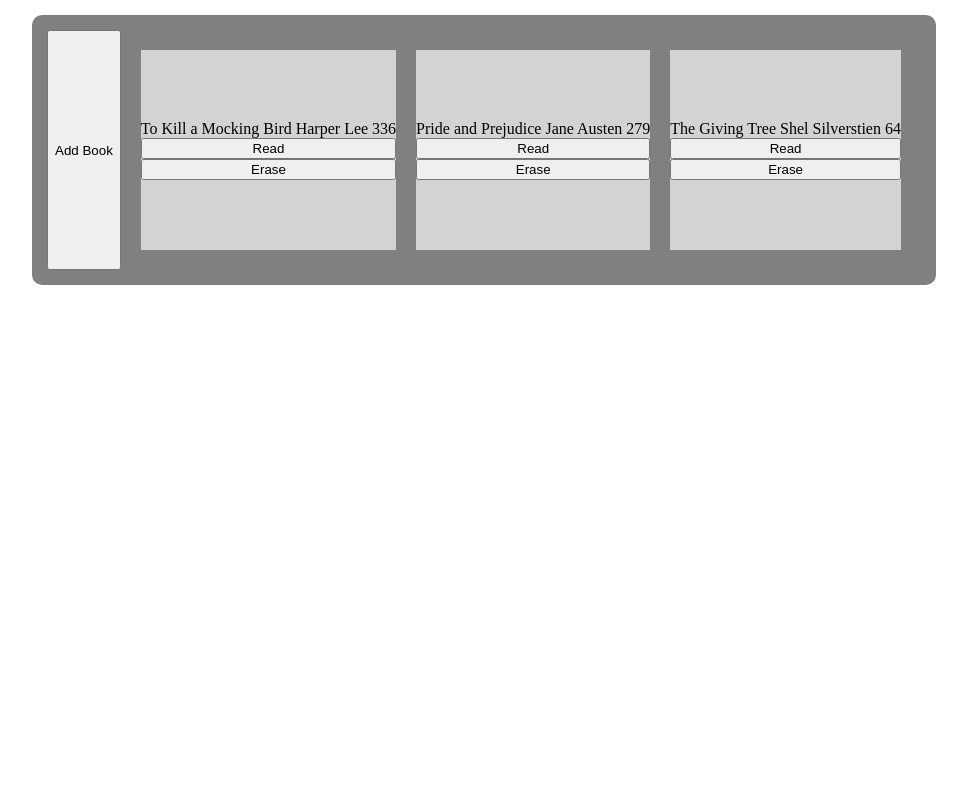
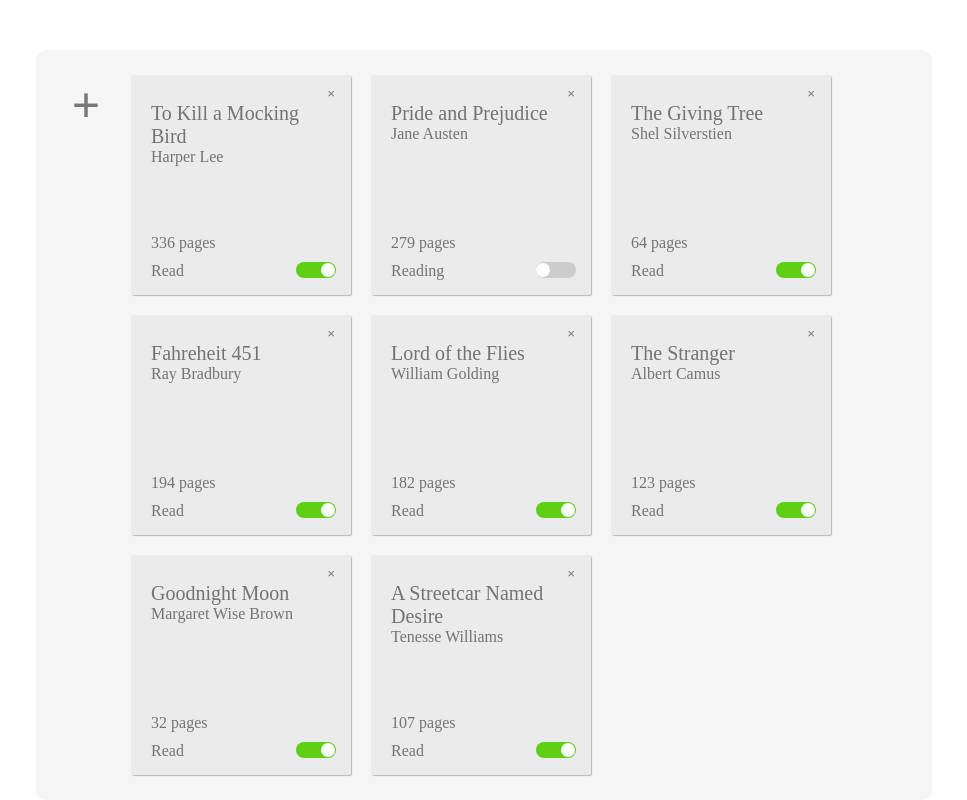
Before and after one commit to johndenny/library_project, a plain HTML site: page index.html in a window 1280 px wide. Shown: the whole page, without its empty margins (156-1123 px from the left). Drawn offline with Linux system fonts and the light colour scheme.

Commit message:
changed reading button to a toggle switch. organized layout.

```diff
--- a/index.html
+++ b/index.html
@@ -19,7 +19,10 @@
                 <label>Page Length:</label><br>
                 <input id="bookPages"/><br>
                 <label>Read?</label><br>
-                <input id="bookRead"/><br>
+                <label class="switch">
+                    <input id="bookRead" type="checkbox" value="Read">
+                    <span class="slider round"></span>
+                  </label><br>
                 <input type="button" value="Submit" id="btnSubmit" onclick="addBookToLibrary()">
                 <input type="button" value="Close" id="btnClose" onclick="closeForm()">
             </form>
@@ -30,13 +33,21 @@
 
     <div id="theContainer">
 
+        <div id="titleCntr">
+        </div>
+
         <div id="backgroundContainer">
 
-            <button id='openFormBtn' onclick="openForm()">Add Book</button>
+            <div id="addBookContainer">
+
+                <button id='openFormBtn' onclick="openForm()">+</button>
+            </div>
 
             <div class="books">
 
             </div>
+
+
 
         </div>
 
--- a/script.js
+++ b/script.js
@@ -13,17 +13,28 @@ function Book(title, author, pages, read) {
 
 const fillerBook1 = new Book('To Kill a Mocking Bird', 'Harper Lee', '336', 'Read');
 myLibrary.push(fillerBook1);
-const fillerBook2 = new Book('Pride and Prejudice', 'Jane Austen', '279', 'Read');
+const fillerBook2 = new Book('Pride and Prejudice', 'Jane Austen', '279', 'Reading');
 myLibrary.push(fillerBook2);
 const fillerBook3 = new Book('The Giving Tree', 'Shel Silverstien', '64', 'Read');
 myLibrary.push(fillerBook3);
+const fillerBook4 = new Book('Fahreheit 451', 'Ray Bradbury', '194', 'Read');
+myLibrary.push(fillerBook4);
+const fillerBook5 = new Book('Lord of the Flies', 'William Golding', '182', 'Read');
+myLibrary.push(fillerBook5);
+const fillerBook6 = new Book('The Stranger', 'Albert Camus', '123', 'Read');
+myLibrary.push(fillerBook6);
+const fillerBook7 = new Book('Goodnight Moon', 'Margaret Wise Brown', '32', 'Read');
+myLibrary.push(fillerBook7);
+const fillerBook8 = new Book('A Streetcar Named Desire', 'Tenesse Williams', '107', 'Read');
+myLibrary.push(fillerBook8);
 bookDisplay();
 
 function addBookToLibrary() {
     title = document.getElementById('bookTitle').value;
     author = document.getElementById('bookAuthor').value;
     pages = document.getElementById('bookPages').value;
-    read = document.getElementById('bookRead').value;
+    checkbox = document.getElementById('bookRead');
+    checkbox.checked === true ? read = checkbox.value : read = 'Reading';
     newBook = new Book(title, author, pages, read);
     myLibrary.push(newBook);
     document.getElementById('myForm').reset();
@@ -44,18 +55,42 @@ function bookDisplay() {
     for (i=0; i<myLibrary.length; i++) {
         div = document.createElement('div');
         div.setAttribute('id', `bookCards`);
-        div.innerHTML = `${myLibrary[i].title} ${myLibrary[i].author} ${myLibrary[i].pages}`;
         bookContainer.appendChild(div);
-        button = document.createElement('button');
-        button.setAttribute('id', 'readBtn');
-        button.setAttribute('onclick', `myLibrary[${i}].readSwitch()`)
-        button.innerText = `${myLibrary[i].read}`;
-        div.appendChild(button);
+        text = document.createElement('P');
+        text.setAttribute('id', 'bookTitle')
+        text.innerHTML = `${myLibrary[i].title}`;
+        div.appendChild(text);
+        text = document.createElement('P');
+        text.setAttribute('id', 'bookAuthor')
+        text.innerHTML = `${myLibrary[i].author}`;
+        div.appendChild(text);
+        text = document.createElement('P');
+        text.setAttribute('id', 'bookPages')
+        text.innerHTML = `${myLibrary[i].pages} pages`;
+        div.appendChild(text);
+        readCntr = document.createElement('div');
+        readCntr.setAttribute('id', 'readCntr');
+        div.appendChild(readCntr);
+        readText = document.createElement('P');
+        readText.setAttribute('id','readText');
+        readText.innerHTML = `${myLibrary[i].read}`;
+        readCntr.appendChild(readText);
+        readCheck = document.createElement('LABEL');
+        readCheck.setAttribute('class', 'switch');
+        readCntr.appendChild(readCheck);
+        input = document.createElement('INPUT');
+        input.setAttribute('type', 'checkbox');
+        readCheck.appendChild(input);
+        span = document.createElement('SPAN');
+        span.setAttribute('class', 'slider round')
+        span.setAttribute('onclick', `myLibrary[${i}].readSwitch()`);
+        readCheck.appendChild(span);
+        myLibrary[i].read === 'Read' ? input.checked = true : input.checked = false;
         button = document.createElement('button');
         button.setAttribute('id', 'eraseBtn');
         button.setAttribute('onclick', `eraseBook(${i})`);
-        button.innerText = 'Erase';
-        div.appendChild(button);
+        button.innerText = '×';
+        div.prepend(button);
     }
 }
 
--- a/style.css
+++ b/style.css
@@ -1,39 +1,135 @@
-body {
+html, body {
     margin: 0;
     height: 100%;
+}
+
+button {
+    padding: 0;
+}
+
+p {
+    margin: 0;
+    color: rgb(115, 115, 115);
+}
+
+p#bookTitle {
+    margin: 0 10px;
+    font-size: 20px;
+}
+
+p#bookAuthor {
+    margin: 0 10px;
+    flex-grow: 1;
+}
+
+p#bookPages {
+    margin: 10px;
 }
 
 div#theContainer {
     display: flex;
     justify-content: center;
-    align-items: center;
+    align-items: flex-start;
     height: 100%;
     width: 100%;
 }
 
 div#backgroundContainer {
     display: flex;
-    background: grey;
+    background: rgb(245, 245, 245);
     padding: 15px;
     border-radius: 10px;
-    margin-top: 15px;
+    margin: 50px 100px;
+    width: 866px;
 }
 
 div.books{
     display: flex;
-    justify-content: center;
+    flex-wrap: wrap;
+    justify-content: flex-start;
     align-items: center;
-    padding: 10px;
 }
 
-div#bookCards {
+div#bookCards  {
     display: flex;
     flex-direction: column;
-    justify-content: center;
-    align-self: center;
     margin: 10px;
+    padding: 10px;
+    border-radius: 2px;
+    box-shadow: 1px 1px 1px rgb(185, 185, 185);
+    background: rgb(235, 235, 235);
     height: 200px;
-    background: lightgray;
+    width: 200px;
+}
+
+div#addBookContainer {
+    display: flex;
+    flex-direction: column;
+    align-items: flex-start;
+    margin: 10px;
+
+}
+
+button#readBtn {
+    align-self: flex-end;
+}
+
+button#eraseBtn {
+    align-self: flex-end;
+    padding: 0 5px;
+    border-radius: 50%;
+    border-style: solid;
+    border-width: 1px;
+    border-color: rgb(235, 235, 235);
+    color: rgb(120, 120, 120);
+    background: rgb(235, 235, 235);
+}
+
+button#eraseBtn:hover {
+    border-style: solid;
+    border-width: 1px;
+    border-color: rgb(215, 215, 215);
+    background: rgb(215, 215, 215);
+    color: rgb(100, 100, 100);
+}
+
+button#eraseBtn:active {
+    box-shadow: 1px 1px 1px rgb(175, 175, 175) inset;
+}
+
+div#readCntr {
+    display: flex;
+    align-items: center;
+    padding-right: 5px;
+}
+
+p#readText {
+    flex-grow: 1;
+    margin: 0 10px;
+    padding-bottom: 5px;
+
+}
+
+button#openFormBtn {
+    margin-top: 1px;
+    padding: 0 10px;
+    border-radius: 50%;
+    border-style: solid;
+    border-width: 1px;
+    border-color: rgb(245, 245, 245);
+    background: rgb(245, 245, 245);
+    color: rgb(120, 120, 120);
+    font-size: 48px;
+}
+
+button#openFormBtn:hover {
+    background: rgb(235, 235, 235);
+    border-color: rgb(235, 235, 235);
+    color: rgb(100, 100, 100);
+}
+
+button#openFormBtn:active {
+    box-shadow: 1px 1px 1px rgb(215, 215, 215) inset;
 }
 
 #formPopUpContainer {
@@ -47,10 +143,71 @@ div#bookCards {
 }
 
 #formPopUp {
-    background: white;
-    width: 400px;
-    height: 300px;
+    background: rgb(235, 235, 235);
+    box-shadow: 1px 1px 1px rgb(185, 185, 185);
+    height: 200px;
+    width: 200px;
     margin: 150px auto;
     padding: 15px;
-    border-radius: 10px;
+    border-radius: 5px;
 }
+
+.switch {
+    position: relative;
+    display: inline-block;
+    width: 40px;
+    height: 16px;
+    bottom: 4px;
+  }
+
+  .switch input {
+    opacity: 0;
+    width: 0;
+    height: 0;
+  }
+
+  .slider {
+    position: absolute;
+    cursor: pointer;
+    top: 0;
+    left: 0;
+    right: 0;
+    bottom: 0;
+    background-color: #ccc;
+    -webkit-transition: .4s;
+    transition: .4s;
+  }
+
+  .slider:before {
+    position: absolute;
+    content: "";
+    height: 14px;
+    width: 14px;
+    top: 1px;
+    background-color: white;
+    -webkit-transition: .4s;
+    transition: .4s;
+  }
+
+  input:checked + .slider {
+    background-color: #5fcf14;
+  }
+
+  input:focus + .slider {
+    box-shadow: 0 0 1px #2196F3;
+  }
+
+  input:checked + .slider:before {
+    -webkit-transform: translateX(25px);
+    -ms-transform: translateX(25px);
+    transform: translateX(25px);
+  }
+
+  /* Rounded sliders */
+  .slider.round {
+    border-radius: 34px;
+  }
+
+  .slider.round:before {
+    border-radius: 50%;
+  }
```
